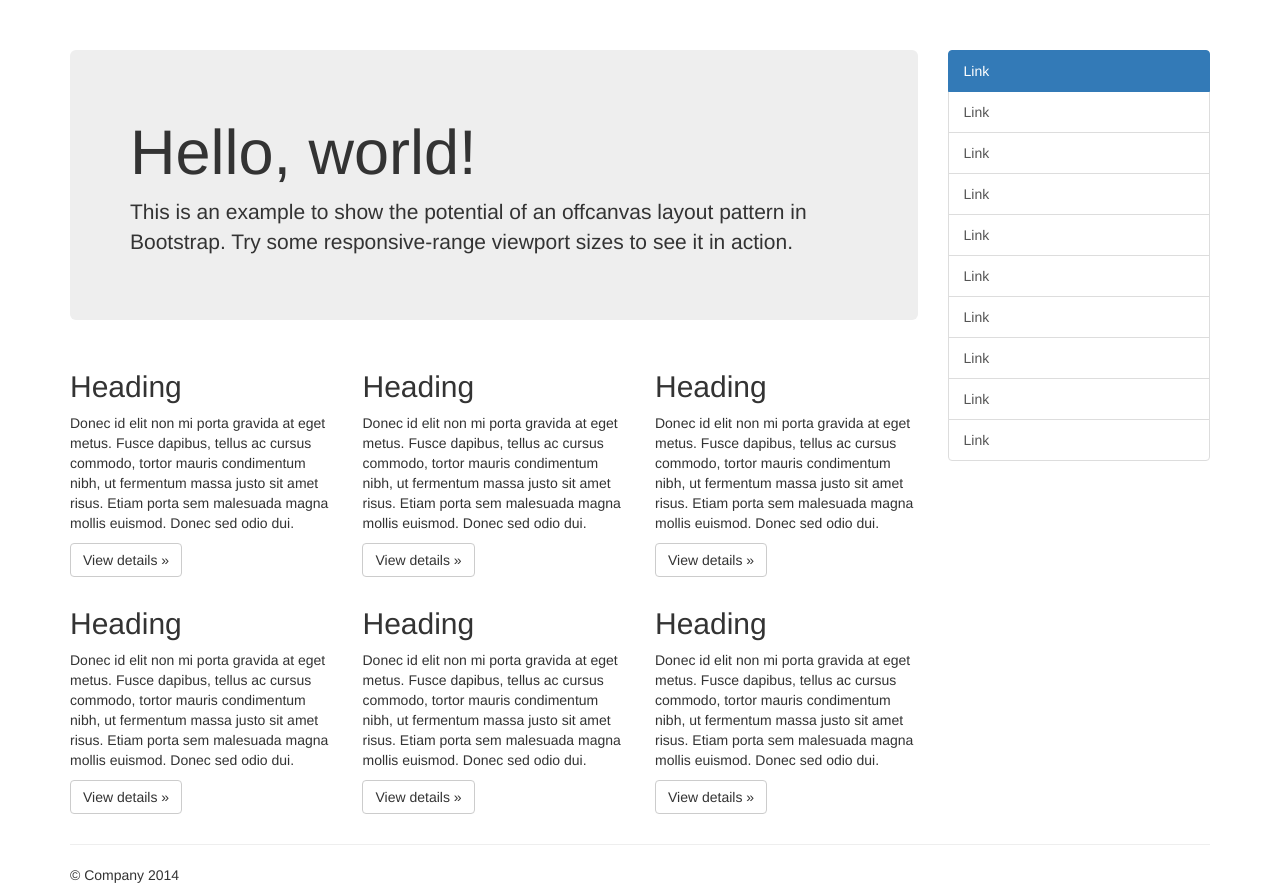
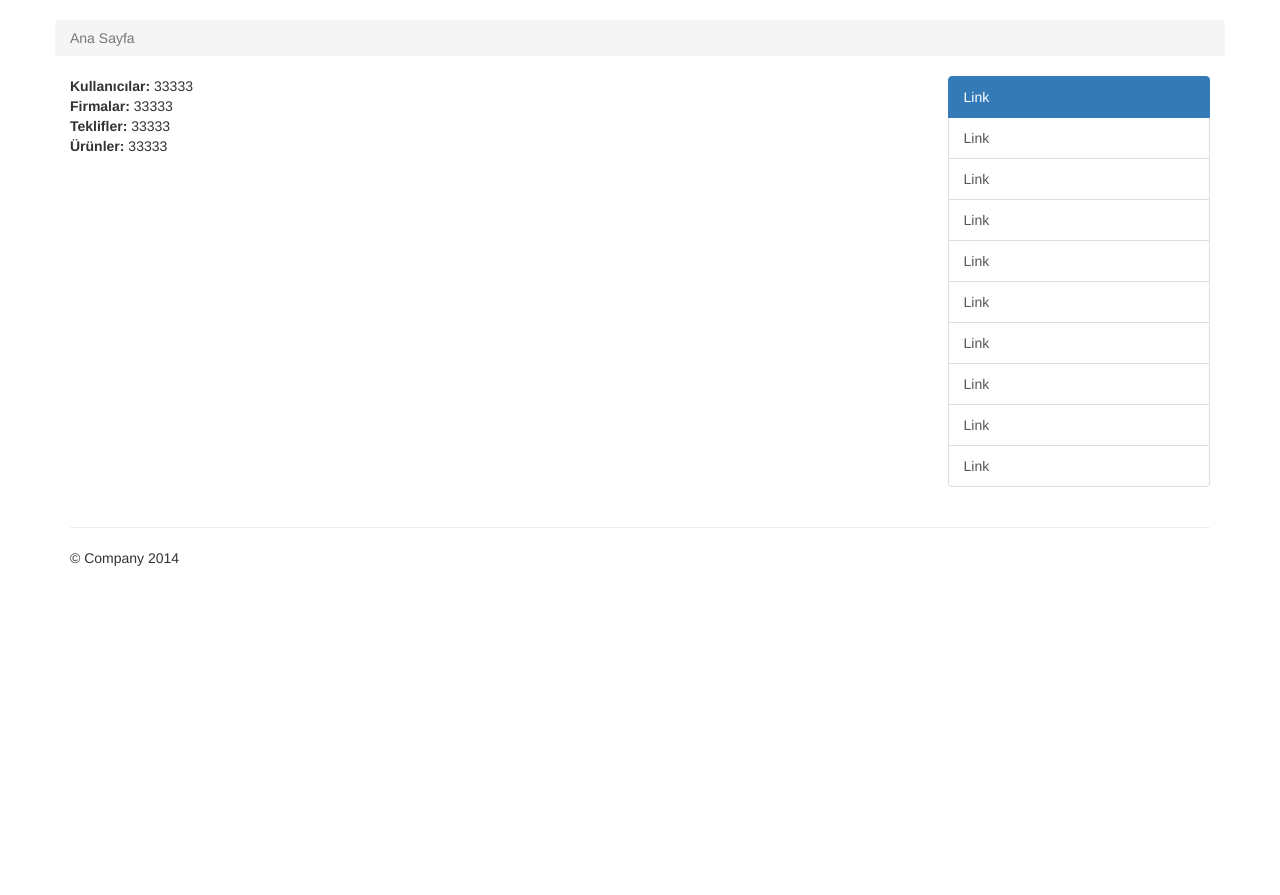
Before and after one commit to alpercanatan/bitirmeprojesi, a PHP site: page / in a window 1280 px wide. After the commit the page ends 800 px from the top, so only its background shows below. Run offline with PHP 8.4, Linux system fonts and the light colour scheme; some libraries are stand-ins or nearby versions.

Commit message:
added breadcumb

```diff
--- a/css/style.css
+++ b/css/style.css
@@ -1,3 +1,3 @@
 #main {
-	margin-top: 50px;
+	margin-top: 20px;
 }
--- a/index.html
+++ b/index.html
@@ -16,57 +16,21 @@
 
 		<div class="row row-offcanvas row-offcanvas-right">
 
+			<ol class="breadcrumb">
+				<li class="active">Ana Sayfa</li>
+			</ol>
+
 			<div class="col-xs-12 col-sm-9">
 				<p class="pull-right visible-xs">
 					<button type="button" class="btn btn-primary btn-xs" data-toggle="offcanvas">Toggle nav</button>
 				</p>
-                <div class="jumbotron">
-                    <h1>Hello, world!</h1>
-                    <p>This is an example to show the potential of an offcanvas layout pattern in Bootstrap. Try some responsive-range viewport sizes to see it in action.</p>
-                </div>
-                <div class="row">
-                    <div class="col-xs-6 col-lg-4">
-                        <h2>Heading</h2>
-                        <p>Donec id elit non mi porta gravida at eget metus. Fusce dapibus, tellus ac cursus commodo, tortor mauris condimentum nibh, ut fermentum massa justo sit amet risus. Etiam porta sem malesuada magna mollis euismod. Donec sed odio dui. </p>
-                        <p><a class="btn btn-default" href="#" role="button">View details »</a>
-                        </p>
-                    </div>
-                    <!--/.col-xs-6.col-lg-4-->
-                    <div class="col-xs-6 col-lg-4">
-                        <h2>Heading</h2>
-                        <p>Donec id elit non mi porta gravida at eget metus. Fusce dapibus, tellus ac cursus commodo, tortor mauris condimentum nibh, ut fermentum massa justo sit amet risus. Etiam porta sem malesuada magna mollis euismod. Donec sed odio dui. </p>
-                        <p><a class="btn btn-default" href="#" role="button">View details »</a>
-                        </p>
-                    </div>
-                    <!--/.col-xs-6.col-lg-4-->
-                    <div class="col-xs-6 col-lg-4">
-                        <h2>Heading</h2>
-                        <p>Donec id elit non mi porta gravida at eget metus. Fusce dapibus, tellus ac cursus commodo, tortor mauris condimentum nibh, ut fermentum massa justo sit amet risus. Etiam porta sem malesuada magna mollis euismod. Donec sed odio dui. </p>
-                        <p><a class="btn btn-default" href="#" role="button">View details »</a>
-                        </p>
-                    </div>
-                    <!--/.col-xs-6.col-lg-4-->
-                    <div class="col-xs-6 col-lg-4">
-                        <h2>Heading</h2>
-                        <p>Donec id elit non mi porta gravida at eget metus. Fusce dapibus, tellus ac cursus commodo, tortor mauris condimentum nibh, ut fermentum massa justo sit amet risus. Etiam porta sem malesuada magna mollis euismod. Donec sed odio dui. </p>
-                        <p><a class="btn btn-default" href="#" role="button">View details »</a>
-                        </p>
-                    </div>
-                    <!--/.col-xs-6.col-lg-4-->
-                    <div class="col-xs-6 col-lg-4">
-                        <h2>Heading</h2>
-                        <p>Donec id elit non mi porta gravida at eget metus. Fusce dapibus, tellus ac cursus commodo, tortor mauris condimentum nibh, ut fermentum massa justo sit amet risus. Etiam porta sem malesuada magna mollis euismod. Donec sed odio dui. </p>
-                        <p><a class="btn btn-default" href="#" role="button">View details »</a>
-                        </p>
-                    </div>
-                    <!--/.col-xs-6.col-lg-4-->
-                    <div class="col-xs-6 col-lg-4">
-                        <h2>Heading</h2>
-                        <p>Donec id elit non mi porta gravida at eget metus. Fusce dapibus, tellus ac cursus commodo, tortor mauris condimentum nibh, ut fermentum massa justo sit amet risus. Etiam porta sem malesuada magna mollis euismod. Donec sed odio dui. </p>
-                        <p><a class="btn btn-default" href="#" role="button">View details »</a>
-                        </p>
-                    </div>
-                </div>
+				<b>Kullanıcılar:</b> 33333
+				<br>
+				<b>Firmalar:</b> 33333
+				<br>
+				<b>Teklifler:</b> 33333
+				<br>
+				<b>Ürünler:</b> 33333
 			</div>
 
 			<div class="col-xs-6 col-sm-3 sidebar-offcanvas" id="sidebar" role="navigation">
```
Lines whose indentation alone changed are shown as unchanged.
